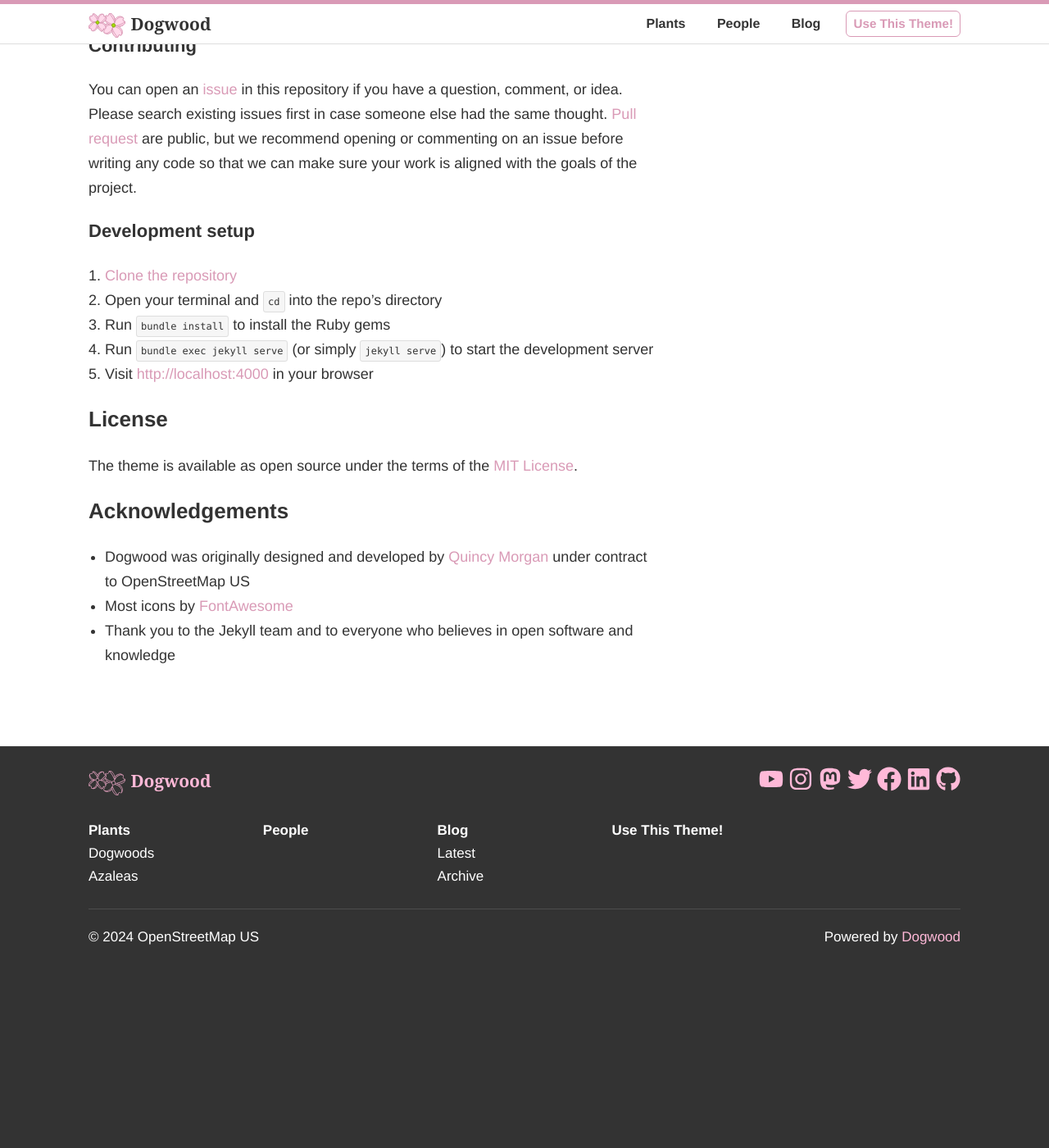
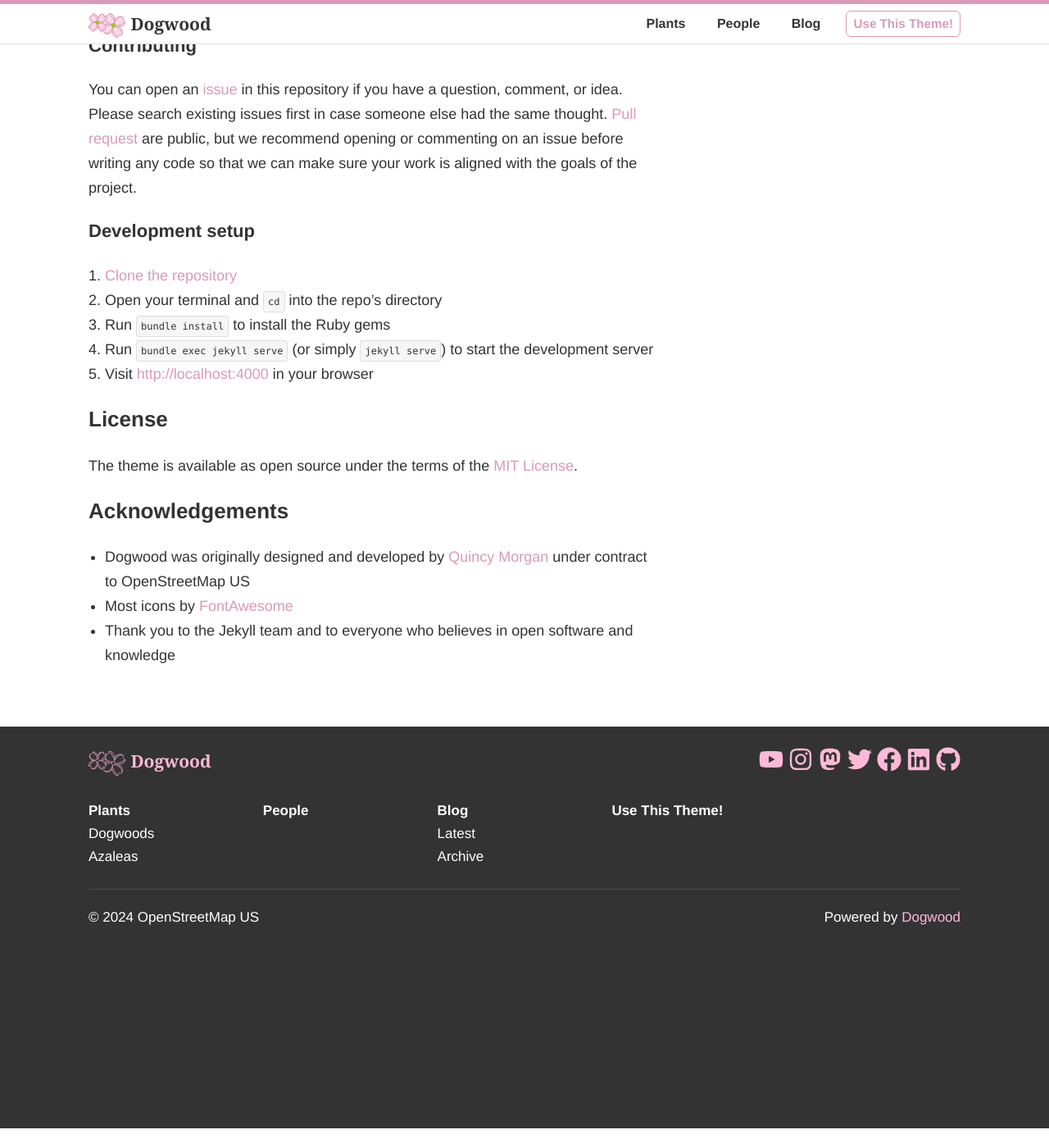
Before and after one commit to osmus/dogwood, a Jekyll site: the page built from README.md, in a window 1280 px wide and 1400 px high, scrolled down 3201 px. Shown: the whole window at 82% size. Built offline with Jekyll 4.4.1, drawn with Linux system fonts in a browser that asks for light colours; cached includes are drawn as plain includes; after the commit the page ends 4577 px from its top, so only the background shows below that.

Commit message:
Reduce content padding bottom

```diff
--- a/_sass/dogwood/_layout.scss
+++ b/_sass/dogwood/_layout.scss
@@ -1247,7 +1247,7 @@
 
 .content {
   padding-top: $sp;
-  padding-bottom: $sp*2;
+  padding-bottom: $sp;
   width: 100%;
 }
 .fullwidth {
```
